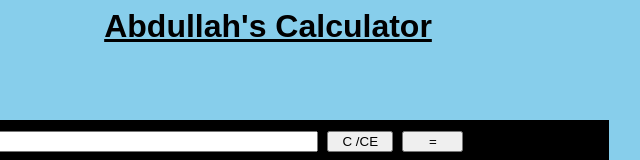
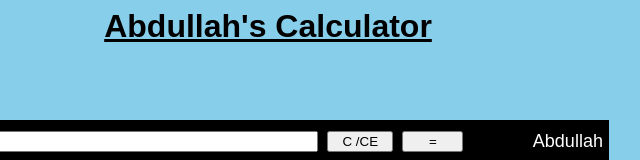
Before and after one commit to mabdullahkhan/calculator, a plain HTML site: page index.html in a window 1280 px wide. Shown: the top 160 px of the page, 372-1012 px from the left. Drawn offline with Linux system fonts and the light colour scheme.

Commit message:
Update index.html

```diff
--- a/index.html
+++ b/index.html
@@ -44,7 +44,7 @@
 
         <td align="center">&nbsp;</td>
 
-        <td align="center"><font face="arial, helevica" size="+1">Abdullah</font></td>
+        <td align="center"><font face="arial, helevica" size="+1" color="white">Abdullah</font></td>
 
       </tr>
 
```
